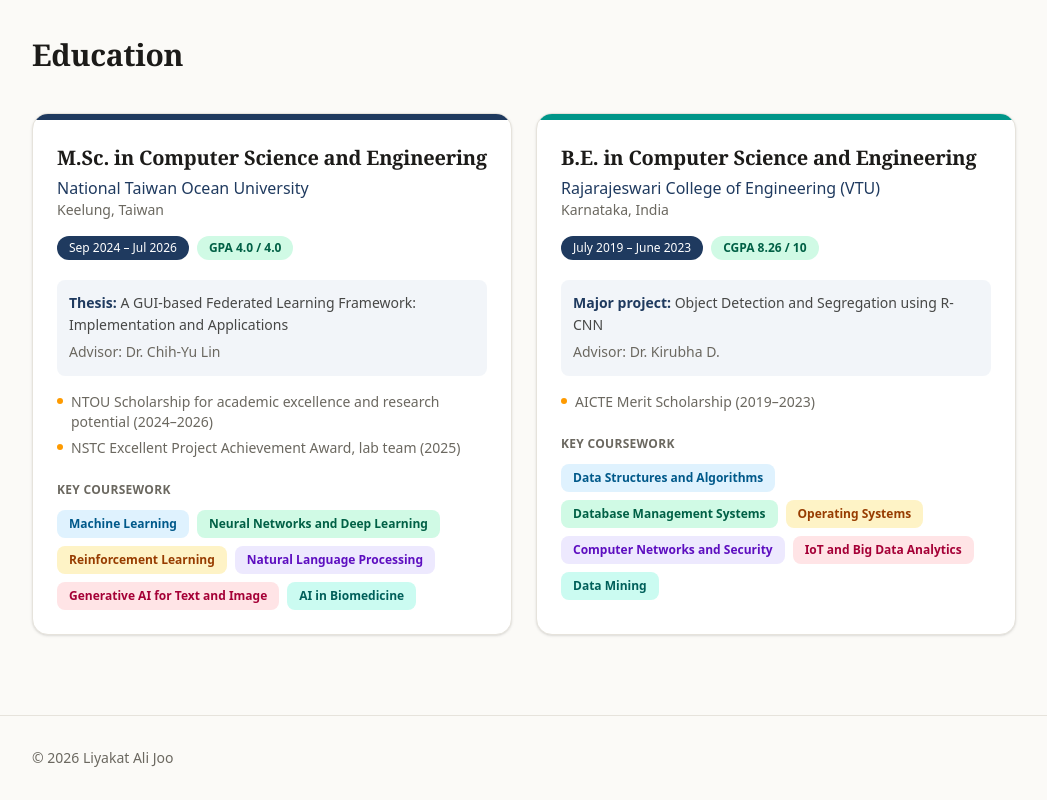
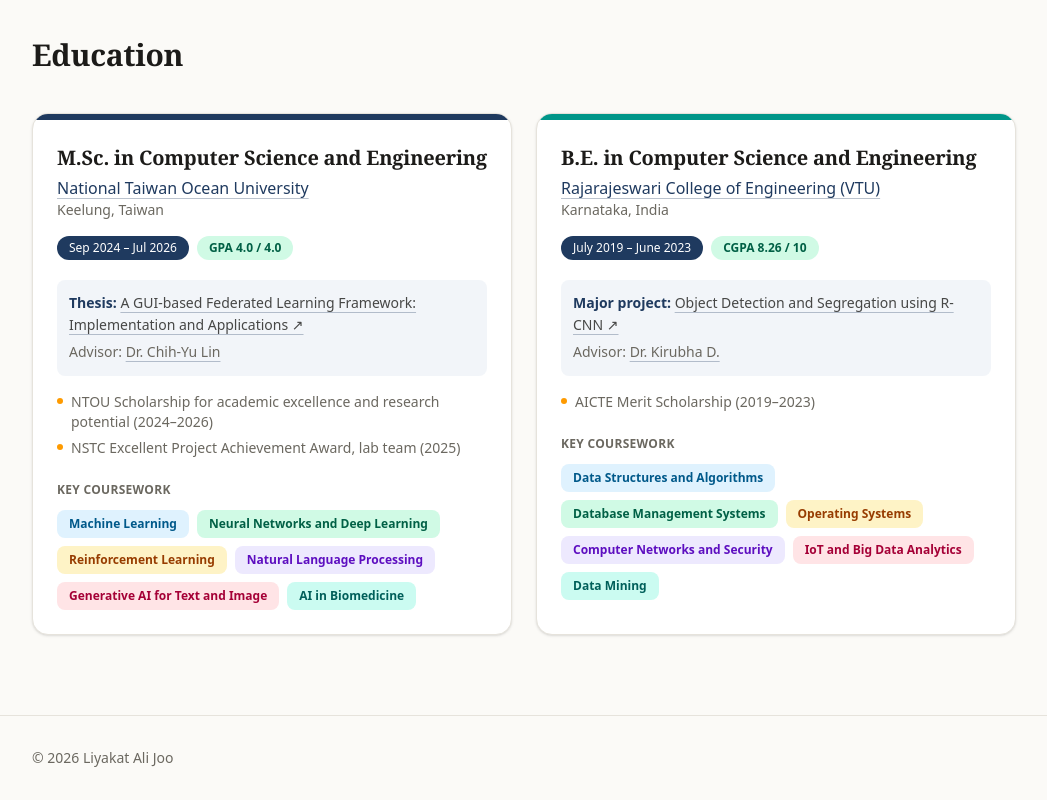
Before and after one commit to ali-liyakat/portfolio, an Astro site: page / in a window 1280 px wide. Shown: the part 2604-3404 px from the top of the page, without its empty margins (116-1163 px from the left). Built offline with nearby package versions, Linux system fonts and the light colour scheme; Astro itself is replaced by a stand-in of ours.

Commit message:
updated education section.

```diff
--- a/src/components/Education.astro
+++ b/src/components/Education.astro
@@ -12,6 +12,9 @@ const palette = [
 ];
 
 const bars = ["bg-accent", "bg-teal-600"];
+
+const linkClass =
+  "underline decoration-accent/30 underline-offset-4 transition hover:text-accent hover:decoration-accent";
 ---
 
 <Section id="education" tone="paper">
@@ -24,7 +27,16 @@ const bars = ["bg-accent", "bg-teal-600"];
 
         <div class="flex flex-1 flex-col p-6">
           <h3 class="text-xl font-semibold leading-snug">{e.degree}</h3>
-          <p class="mt-1 font-medium text-accent">{e.institution}</p>
+
+          <p class="mt-1 font-medium text-accent">
+            {e.institutionUrl ? (
+              <a href={e.institutionUrl} target="_blank" rel="noopener noreferrer" class={linkClass}>
+                {e.institution}
+              </a>
+            ) : (
+              e.institution
+            )}
+          </p>
           <p class="text-sm text-muted">{e.location}</p>
 
           <div class="mt-4 flex flex-wrap gap-2">
@@ -34,8 +46,25 @@ const bars = ["bg-accent", "bg-teal-600"];
 
           <div class="mt-5 rounded-lg bg-accent-soft/60 p-3 text-sm leading-relaxed">
             <span class="font-semibold text-accent">{e.highlight.label}: </span>
-            <span class="text-ink/80">{e.highlight.text}</span>
-            {e.advisor && <p class="mt-1 text-muted">Advisor: {e.advisor}</p>}
+            {e.highlight.url ? (
+              <a href={e.highlight.url} target="_blank" rel="noopener noreferrer" class={`${linkClass} text-ink/80`}>
+                {e.highlight.text} ↗
+              </a>
+            ) : (
+              <span class="text-ink/80">{e.highlight.text}</span>
+            )}
+            {e.advisor && (
+              <p class="mt-1 text-muted">
+                Advisor:{" "}
+                {e.advisorUrl ? (
+                  <a href={e.advisorUrl} target="_blank" rel="noopener noreferrer" class={linkClass}>
+                    {e.advisor}
+                  </a>
+                ) : (
+                  e.advisor
+                )}
+              </p>
+            )}
           </div>
 
           <ul class="mt-4 space-y-1.5 text-sm text-muted">
--- a/src/data/education.ts
+++ b/src/data/education.ts
@@ -1,11 +1,13 @@
 export interface Education {
   degree: string;
   institution: string;
+  institutionUrl?: string;
   location: string;
   period: string;
   grade: string;
-  highlight: { label: string; text: string };
+  highlight: { label: string; text: string; url?: string };
   advisor?: string;
+  advisorUrl?: string;
   honours: string[];
   courses: string[];
 }
@@ -18,11 +20,14 @@ export const education: Education[] = [
     location: "Keelung, Taiwan",
     period: "Sep 2024 – Jul 2026",
     grade: "GPA 4.0 / 4.0",
+    institutionUrl: "https://english.ntou.edu.tw/",
     highlight: {
       label: "Thesis",
       text: "A GUI-based Federated Learning Framework: Implementation and Applications",
+      url: "https://github.com/ali-liyakat/FLTalk/blob/main/A%20GUI%20Based%20Federated%20Learning%20Framework%20Implementation%20And%20Applications.pdf",
     },
     advisor: "Dr. Chih-Yu Lin",
+    advisorUrl: "https://lincyu075.github.io/",
     honours: [
       "NTOU Scholarship for academic excellence and research potential (2024–2026)",
       "NSTC Excellent Project Achievement Award, lab team (2025)",
@@ -42,11 +47,14 @@ export const education: Education[] = [
     location: "Karnataka, India",
     period: "July 2019 – June 2023",
     grade: "CGPA 8.26 / 10",
+    institutionUrl: "https://www.rrce.org/",
     highlight: {
       label: "Major project",
       text: "Object Detection and Segregation using R-CNN",
+      url: "https://github.com/ali-liyakat/object-detection-using-R-CNN/blob/master/Object%20Detection%20And%20Segregation%20Using%20R-CNN.pdf",
     },
     advisor: "Dr. Kirubha D.",
+    advisorUrl: "https://scholar.google.com/citations?user=ELRGLEgAAAAJ&hl=en",
     honours: ["AICTE Merit Scholarship (2019–2023)"],
     courses: [
       "Data Structures and Algorithms",
```
